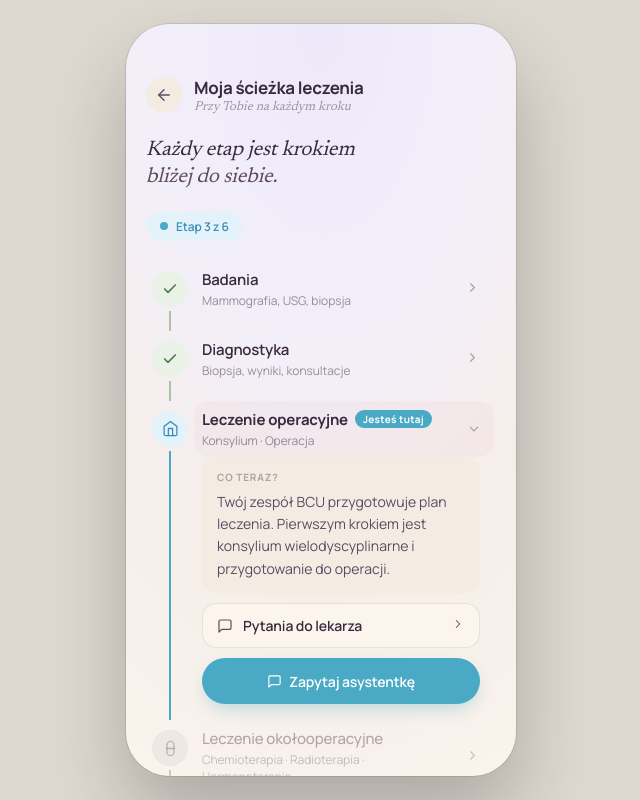
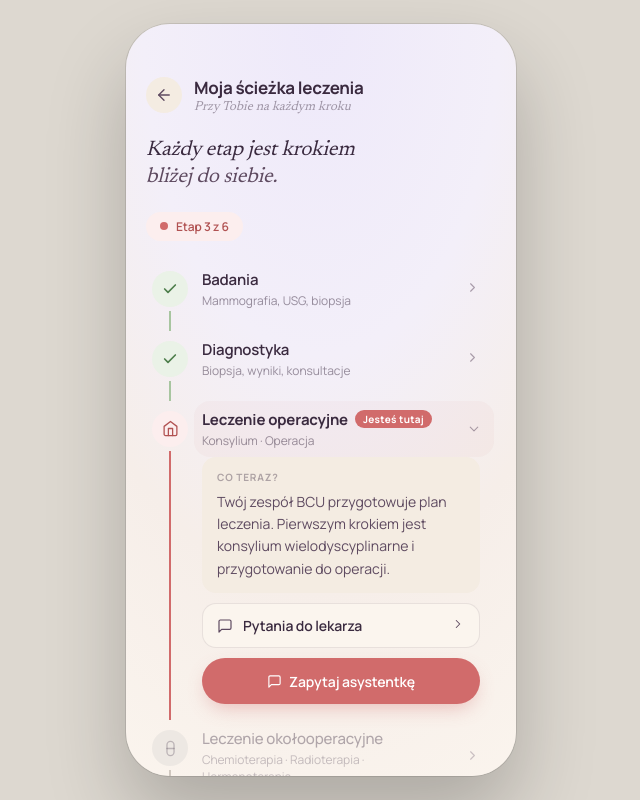
Before and after one commit to Anileweaniprawe/przytobie, a Next.js app: page /timeline in a window 1280 px wide. Shown: the whole page, without its empty margins (319-959 px from the left). Built offline with nearby package versions, Linux system fonts and the light colour scheme.

Commit message:
Change color style

```diff
--- a/app/timeline/page.js
+++ b/app/timeline/page.js
@@ -9,9 +9,9 @@ const TC = {
   sageLine:   '#A8C5A0',
   sageBg:     '#EAF2E7',
   sageIcon:   '#4E7E4C',
-  roseLine:   '#4AAAC6',
-  roseBg:     '#E4F2FA',
-  roseIcon:   '#3A90B5',
+  roseLine:   '#D16B6B',
+  roseBg:     '#FCEEEE',
+  roseIcon:   '#B15252',
   grayLine:   '#D0C8C0',
   grayBg:     '#EDE8E3',
   grayIcon:   'rgba(58,42,63,0.28)',
--- a/lib/theme.js
+++ b/lib/theme.js
@@ -5,8 +5,8 @@ export const PT = {
   blushDeep: '#84BADB',
   lilac:     '#C9B6D6',
   lilacDeep: '#A98EB8',
-  salmon:    '#7BBCD8',
-  salmonDeep:'#4AAAC6',
+  salmon:    '#E68A8A',
+  salmonDeep:'#D16B6B',
   plum:      '#3A2A3F',
   plumSoft:  '#5E4A60',
   inkOnDark: '#FBF1E6',
```
Also changed, not shown: 6 other files (tests, documents, lock files or other folders).
